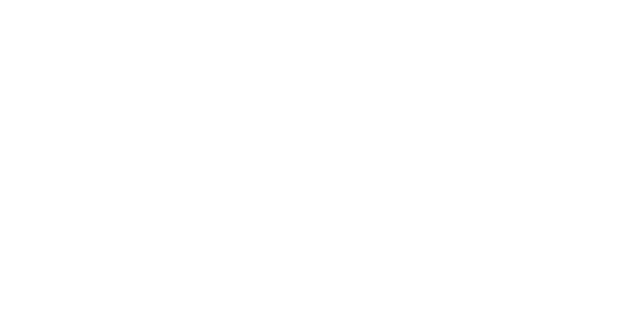
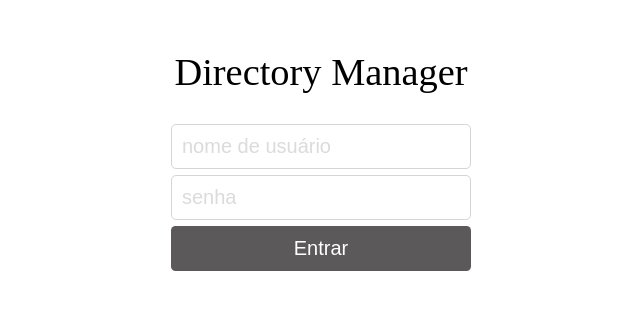
Before and after one commit to FernandoM52/directory_manager, a React (Vite) app: page / in a window 1280 px wide. Shown: the part 238-548 px from the top of the page, without its empty margins (319-959 px from the left). Built offline with nearby package versions, Linux system fonts and the light colour scheme; no server answers.

Commit message:
Feat: Sign Page - now the user can access the system with your username and password

```diff
--- /dev/null
+++ b/src/hooks/useForm.js
@@ -0,0 +1,12 @@
+import { useState } from "react"
+function useForm(initialForm) {
+    const [form, setForm] = useState(initialForm)
+
+    function handleForm(e) {
+        setForm({ ...form, [e.target.name]: e.target.value })
+    }
+
+    return { form, handleForm }
+}
+
+export default useForm;
--- a/src/pages/SignInPage/index.jsx
+++ b/src/pages/SignInPage/index.jsx
@@ -1,6 +1,53 @@
+import styled from "styled-components";
+import useForm from "../../hooks/useForm";
+import { useState } from "react";
+import { useSignIn } from "../../services/auth";
+import { Button, Container, Form, Input } from "./style";
+
 function SignInPage() {
+  const { form, handleForm } = useForm({ username: "", password: "" })
+  const [isLoading, setIsLoading] = useState(false);
+  const signin = useSignIn();
+
+  const handleSignIn = (e) => {
+    e.preventDefault();
+    setIsLoading(true);
+    signin(form);
+  }
+
   return (
-    <></>
+    <Container>
+      <h1>Directory Manager</h1>
+      <Form onSubmit={handleSignIn}>
+        <Input
+          name="username"
+          type="text"
+          placeholder="nome de usuário"
+          value={form.username}
+          onChange={handleForm}
+          disabled={isLoading}
+          required
+        >
+        </Input>
+        <Input
+          name="password"
+          type="password"
+          placeholder="senha"
+          value={form.password}
+          onChange={handleForm}
+          disabled={isLoading}
+          required
+        >
+        </Input>
+        <Button type="submit" disabled={isLoading}>
+          {
+            isLoading
+            ? "Carregando..."
+              : "Entrar"
+          }
+        </Button>
+      </Form>
+    </Container>
   );
 }
 
--- a/src/pages/SignInPage/style.js
+++ b/src/pages/SignInPage/style.js
@@ -0,0 +1,63 @@
+import styled from "styled-components";
+
+export const Container = styled.div`
+  display: flex;
+  flex-direction: column;
+  align-items: center;
+  justify-content: center;
+  min-height: 100vh;
+
+  h1{
+    font-size: 2.4rem;
+    margin-bottom: 2rem;
+  }
+`;
+
+export const Form = styled.form`
+  display: flex;
+  flex-direction: column;
+  align-items: center;
+  justify-content: center;
+`;
+
+export const Input = styled.input`
+  width: 300px;
+  height: 45px;
+  margin-bottom: 6px;
+  padding: 10px;
+  border: 1px solid #D5D5D5;
+  border-radius: 5px;
+
+  font-size: 20px;
+  line-height: 25px;
+
+  pointer-events: ${(props) => props.disabled ? "none" : "all"};
+
+  background-color: ${(props) => props.disabled ? "#F2F2F2" : "#FFFFFF"};
+  color: ${(props) => props.disabled ? "#AFAFAF" : "#666666"};
+
+  &::placeholder{
+    color: #DBDBDB;
+  }
+`;
+
+export const Button = styled.button`
+  width: 300px;
+  height: 45px;
+  display: flex;
+  align-items: center;
+  justify-content: center;
+  border: none;
+  border-radius: 4.5px;
+
+  cursor: pointer;
+  pointer-events: ${(props) => props.disabled ? "none" : "all"};
+  opacity: ${(props) => props.disabled ? 0.7 : 1};
+
+  font-size: 20px;
+  line-height: 26px;
+  text-align: center;
+
+  background: #5b5959;
+  color: #FFFFFF;
+`;
--- /dev/null
+++ b/src/services/auth.js
@@ -0,0 +1,19 @@
+import axios from "axios";
+import { useNavigate } from "react-router-dom";
+
+const BASE_URL = import.meta.env.VITE_BASE_URL;
+export function useSignIn() {
+  const navigate = useNavigate()
+
+  return (body) => {
+    axios.post(`${BASE_URL}/token`, body)
+      .then(res => {
+        console.log(res.data); //LEMBRETE: apagar console
+
+        localStorage.setItem("accessToken", res.data.access);
+        localStorage.setItem("refreshToken", res.data.refresh);
+        navigate("/home");
+      })
+      .catch((err) => alert(err.response.data));
+  }
+}
```
